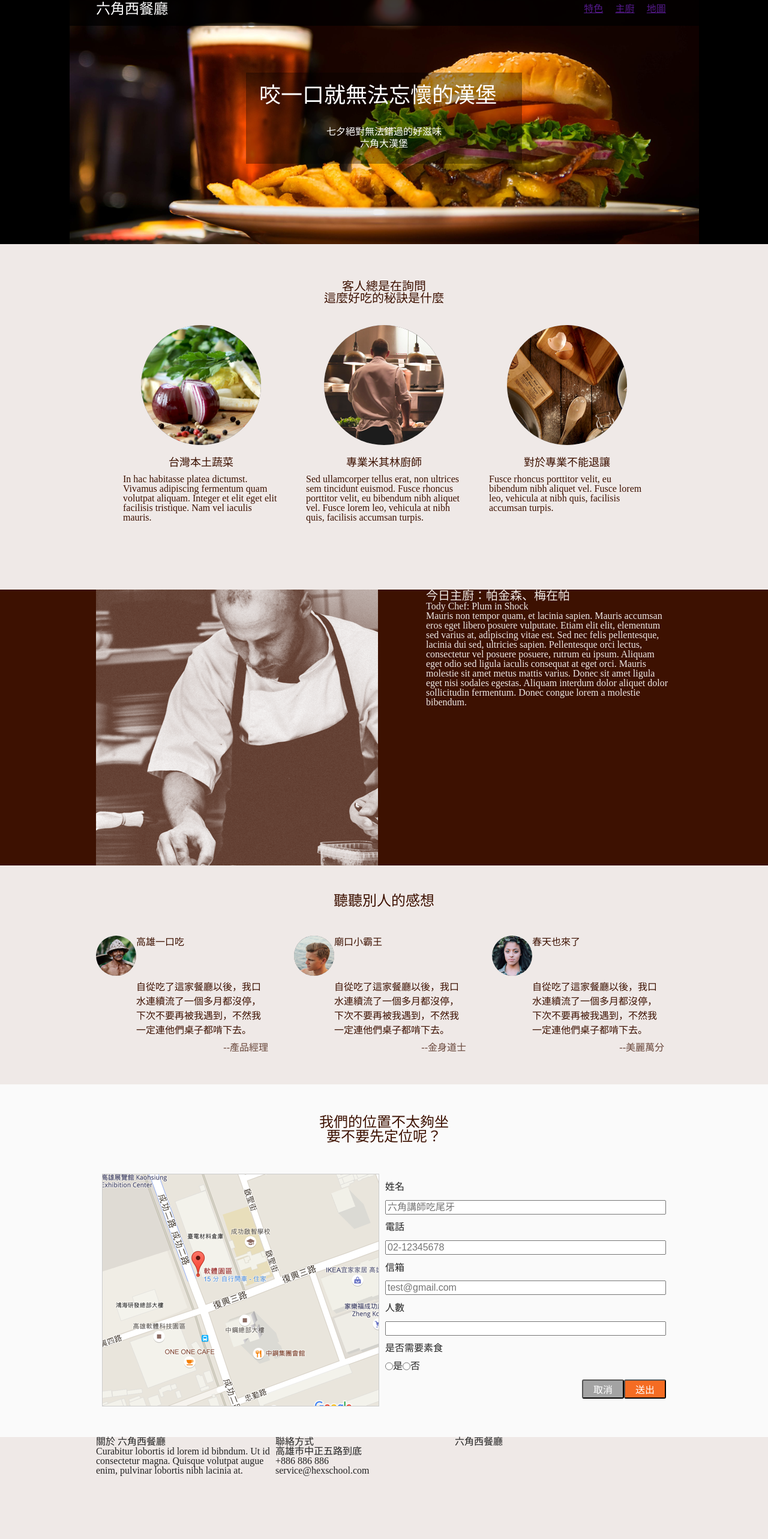
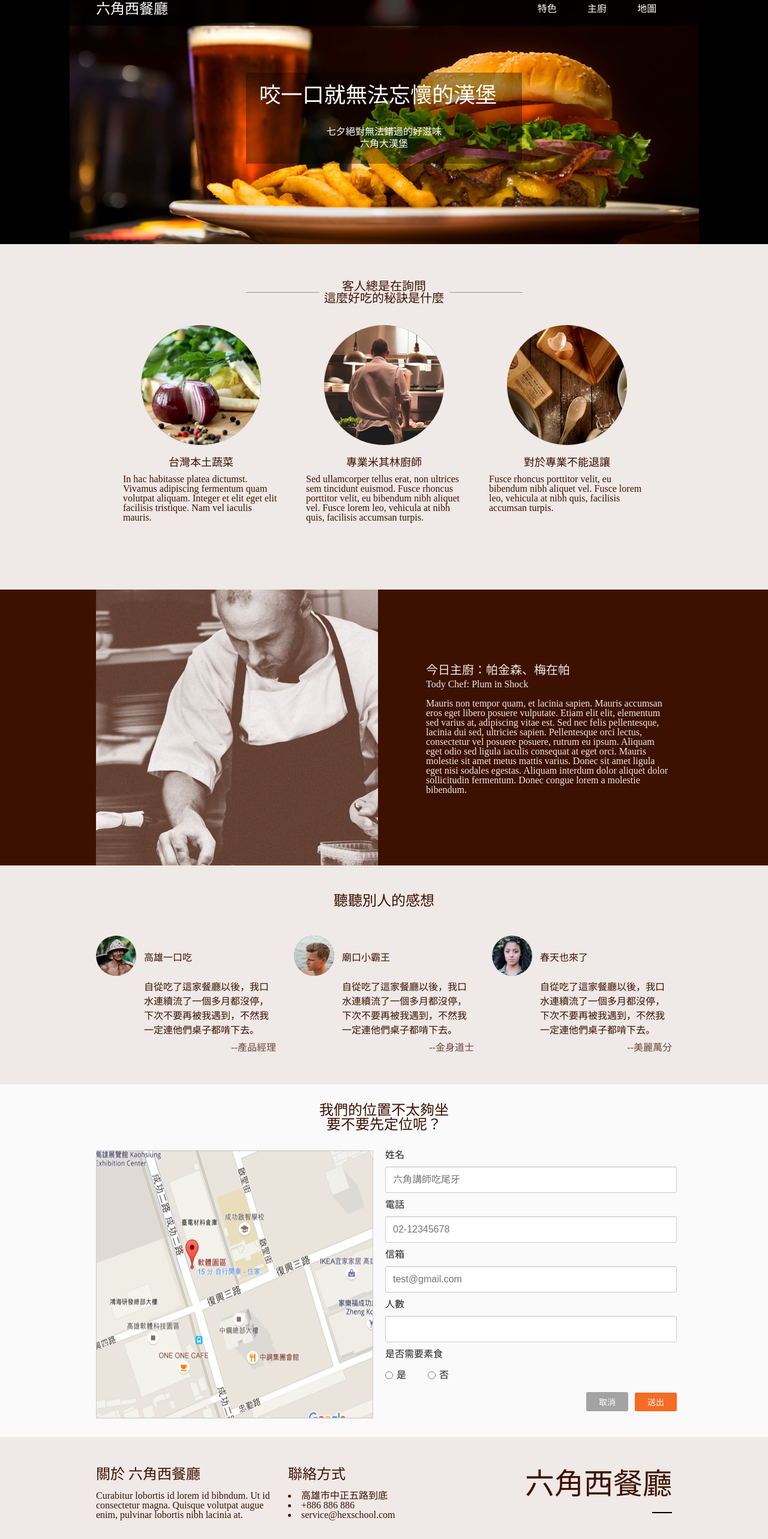
Before and after one commit to Victor81528/roku-restaurant-flex, a Vue app: page / in a window 1280 px wide. Shown: the part 13-2579 px from the top of the page at 60% size. Built offline with nearby package versions, Linux system fonts and the light colour scheme.

Commit message:
細部css調整

```diff
--- a/public/index.html
+++ b/public/index.html
@@ -5,6 +5,7 @@
     <meta http-equiv="X-UA-Compatible" content="IE=edge">
     <meta name="viewport" content="width=device-width,initial-scale=1.0">
     <link rel="icon" href="<%= BASE_URL %>favicon.ico">
+    <link rel="stylesheet" href="//maxcdn.bootstrapcdn.com/font-awesome/4.3.0/css/font-awesome.min.css">
     <title><%= htmlWebpackPlugin.options.title %></title>
   </head>
   <body>
--- a/src/App.vue
+++ b/src/App.vue
@@ -26,7 +26,9 @@
     <div class="secret">
       <div class="secret-inside">
         <div class="secret-tittle">
+          <div class="line"></div>
           <h1>客人總是在詢問<br>這麼好吃的秘訣是什麼</h1>
+          <div class="line"></div>
         </div>
         <div class="secret-content">
           <div class="secret-items secret-1">
@@ -105,7 +107,7 @@
             <label for="email">信箱</label>
             <input type="email" name="email" placeholder="test@gmail.com">
             <label for="email">人數</label>
-            <input type="number" name="number" placeholder="">
+            <input type="number" name="people" placeholder="">
             <label for="vegetarian">是否需要素食</label>
             <div class="vegetarian">
               <div class="yes">
@@ -125,18 +127,30 @@
     </div>
     <div class="footer">
       <div class="footer-inside">
+        <div class="footer-left">
           <div class="footer-about">
             <h1>關於 六角西餐廳</h1>
             <p>Curabitur lobortis id lorem id bibndum. Ut id consectetur magna. Quisque volutpat augue enim, pulvinar lobortis nibh lacinia at. </p>
           </div>
           <div class="footer-contact">
             <h1>聯絡方式</h1>
-          <p>高雄市中正五路到底</p>
-          <p>+886 886 886</p>
-          <p>service@hexschool.com</p>
+            <ul>
+              <li>高雄市中正五路到底</li>
+              <li>+886 886 886</li>
+              <li>service@hexschool.com</li>
+            </ul>
           </div>
+        </div>
+        <div class="footer-right">
           <div class="footer-logo">
             <h1>六角西餐廳</h1>
+            <div class="social">
+              <i class="fab fa-google-plus-square"></i>
+              <i class="fab fa-twitter-square"></i>
+              <i class="fab fa-facebook-square"></i>
+              <div class="aaa"></div>
+            </div>
+          </div>
         </div>
       </div>
     </div>
--- a/src/scss/_index.scss
+++ b/src/scss/_index.scss
@@ -24,14 +24,22 @@ body{
           color: #FFFFFF;
         }
         .nav-list{
-          display: inline-flex;
+          display: flex;
           justify-content: space-around;
-          width: 157px;
+          width: 250px;
           font-size: 16px;
           li{
-            display: inline-flex;
+            display: flex;
             a{
-
+              color: #FFFFFF;
+              padding: 10px 10px;
+              text-decoration: none;
+              border-bottom: #3d1101;
+              &:hover{
+                transition: 0.3s;
+                border-bottom: 3px solid #3d1101;
+                box-sizing: border-box;
+              }
             }
           }
         }
@@ -94,9 +102,19 @@ body{
         align-items: center;
         justify-content: space-evenly;
         .secret-tittle{
+          display: flex;
+          flex-flow: nowrap row;
+          width: 461px;
           font-size: 20px;
           margin-top: 25px;
           text-align: center;
+          align-items: center;
+          justify-content: space-between;
+          .line{
+            width: 122px;
+            height: 1px;
+            background-color: #979797;
+          }
         }
         .secret-content{
           display: flex;
@@ -145,9 +163,18 @@ body{
           display: flex;
           width: 410px;
           flex-flow: nowrap column;
+          justify-content: center;
           color: #EFE9E7;
           h1{
             font-size: 20px;
+            line-height: 32px;
+          }
+          h2{
+            font-size: 16px;
+            margin-bottom: 16px;
+          }
+          p{
+            font-size: 16px;
           }
         }
       }
@@ -191,9 +218,11 @@ body{
               flex-flow: nowrap column;
               justify-content: space-around;
               align-items: center;
+              margin-left: 13px;
               h1{
                 width: 220px;
                 height: 67px;
+                line-height: 67px;
               }
               p{
                 width: 220px;
@@ -234,24 +263,40 @@ body{
           display: flex;
           width: 100%;
           flex-flow: nowrap row;
-          justify-content: space-evenly;
-          img{}
+          justify-content: space-between;
+          img{
+            margin-right: 20px;
+          }
           .booking-info{
             display: flex;
             flex-flow: nowrap column;
             justify-content: space-evenly;
-            label{}
+            label{
+              margin-bottom: 11px;
+            }
             input{
               width: 460px;
+              height: 32px;
+              margin-bottom: 12px;
+              background: #FFFFFF;
+              border: 1px solid #CCCCCC;
+              box-shadow: inset 0px 1px 0px 0px #ECECEC;
+              border-radius: 3px;
+              padding: 5px 12px;
             }
             .vegetarian{
               display: flex;
               flex-flow: nowrap row;
+              line-height: 32px;
+              text-align: center;
               div{
                 display: flex;
                 flex-flow: nowrap row;
+                margin-right: 36px;
                 input{
                   width: auto;
+                  margin-right: 6px;
+                  box-shadow: none;
                 }
               }
             }
@@ -260,10 +305,12 @@ body{
               flex-flow: nowrap row;
               width: 100%;
               justify-content: flex-end;
+              font-size: 14px;
               #cancel{
                 width: 70px;
                 height: 32px;
                 background: rgba(0,0,0,0.35);
+                border: 0;
                 border-radius: 3px;
                 opacity: 100%;
                 color: white;
@@ -272,9 +319,11 @@ body{
                 width: 70px;
                 height: 32px;
                 background: #F56C23;
+                border: 0;
                 border-radius: 3px;
                 opacity: 100%;
                 color: white;
+                margin-left: 11px;;
               }
             }
           }
@@ -290,25 +339,83 @@ body{
       justify-content: center;
       .footer-inside{
         display: flex;
+        flex-flow: nowrap row;
         width: 960px;
         height: 100%;
+        justify-content: space-between;
+        color: #3D1101;
+       .footer-left{
+         display: flex;
+         flex-flow: nowrap row;
          .footer-about{
            display: flex;
+           flex-flow: nowrap column;
            width: 299px;
            height: 100%;
-          flex-flow: nowrap column;
+           margin-right: 21px;
+           h1{
+             margin-top: 50px;
+             font-size: 24px;
+           }
+           p{
+             margin-top: 16px;
+             font-size: 16px;
+           }
          }
          .footer-contact{
            display: flex;
+           flex-flow: nowrap column;
            width: 299px;
            height: 100%;
+           h1{
+             margin-top: 50px;
+             font-size: 24px;
+           }
+           ul{
+             margin-top: 16px;
+             font-size: 16px;
+             list-style: disc inside none;
+           }
+         }
+       }
+       .footer-right{
+         .footer-logo{
+           display: flex;
            flex-flow: nowrap column;
-
+           width: 299px;
+           height: 100%;
+           align-items: flex-end;
+           h1{
+             font-size: 49px;
+             letter-spacing: 0px;
+             margin-top: 54px;
            }
-        .footer-logo{
-
+           .social{
+             display: flex;
+             width: 117px;
+             flex-flow: nowrap row;
+             margin-top: 22px;
+             font-size: 36px;
+             justify-content: space-between;
+             .fa-google-plus-square{
+               color: #DB4437;
+             }
+             .fa-twitter-square{
+              color: #41ABE1;
+             }
+             .fa-facebook-square{
+              color: #3A5795;
+             }
+             .aaa{
+               width: 122px;
+               height: 1px;
+               border: 1px solid black;
+               box-sizing: border-box;
              }
            }
          }
        }
       }
+    }
+  }
+}
```
Lines whose indentation alone changed are shown as unchanged.
